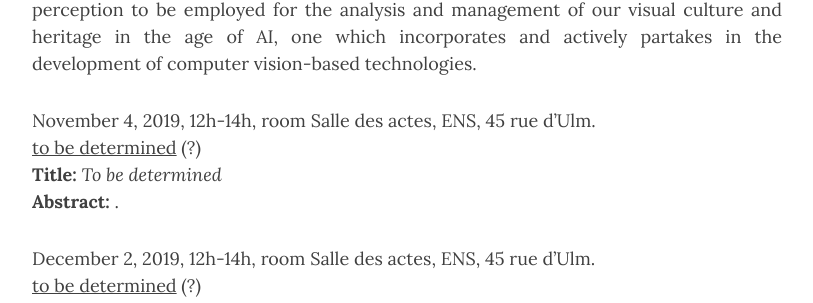
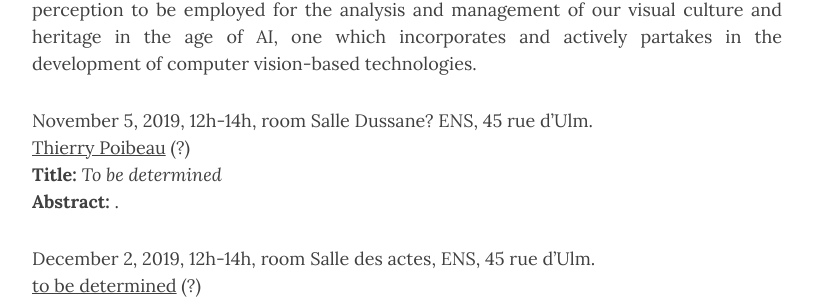
Before and after one commit to dhai-seminar/dhai-seminar.github.io, a Jekyll site: the page built from next.md, in a window 1280 px wide. Shown: the part 973-1276 px from the top of the page, without its empty margins (233-1046 px from the left). Built offline with Jekyll 4.4.1, drawn with Linux system fonts in a browser that asks for light colours; nearby versions of some CDN libraries.

Commit message:
Update next.yml
Thierry Poibeau, notre sauveur

```diff
--- a/_data/next.yml
+++ b/_data/next.yml
@@ -17,10 +17,10 @@
   title: "The Ontology of Sight in the Age of AI: The Machine Learned Image in Art, Architecture, and Historic Preservation"
   abstract: "This presentation investigates applications of machine learning for knowledge production and the ethical consequences of the creation of new visual systems to systematize information. Unlike applications of the term vision, which conjure vastly different meanings in the arts and the sciences, this paper underscores the use of the term sight to emphasize the contingency of a mode of interpretation in the act of seeing. In this regard the perceptual apparati of humans and machines to behold and interpret an image, and the philosophical implications of these processes as they are understood to function according to different models of seeing, whether they be experiential, simulated, theoretical, or even spiritual are differentiated. This presentation thus brings renewed attention to aesthetic theory and calls for a new philosophical paradigm of visual perception to be employed for the analysis and management of our visual culture and heritage in the age of AI, one which incorporates and actively partakes in the development of computer vision-based technologies."
 
-- speaker: "to be determined"
-  date: November 4, 2019
+- speaker: "Thierry Poibeau"
+  date: November 5, 2019
   time: 12h-14h
-  room: "Salle des actes, ENS, 45 rue d’Ulm"
+  room: "Salle Dussane? ENS, 45 rue d’Ulm"
   affiliation: "?"
   url: "https://www.ens.fr"
   title: "To be determined"
```
